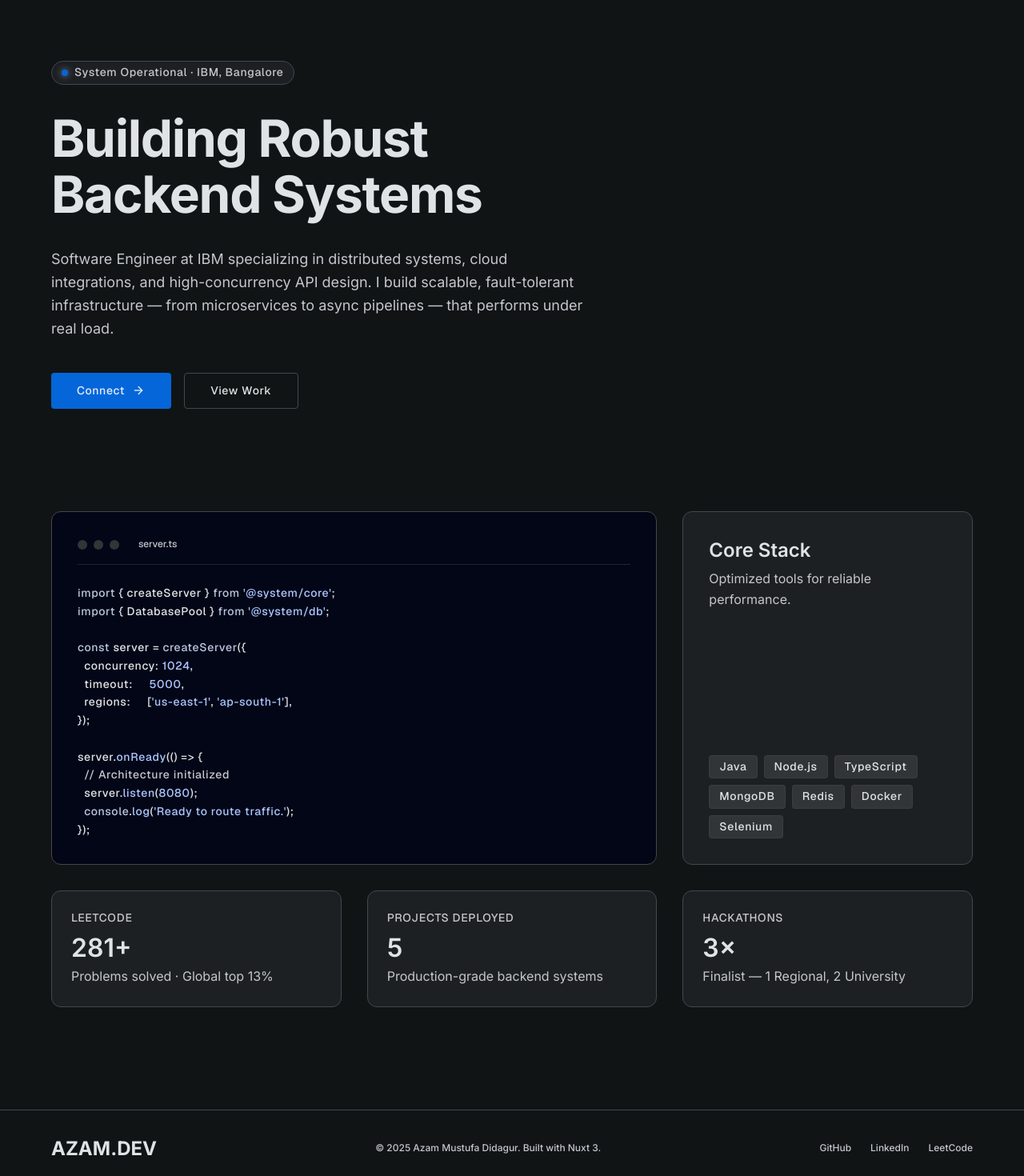
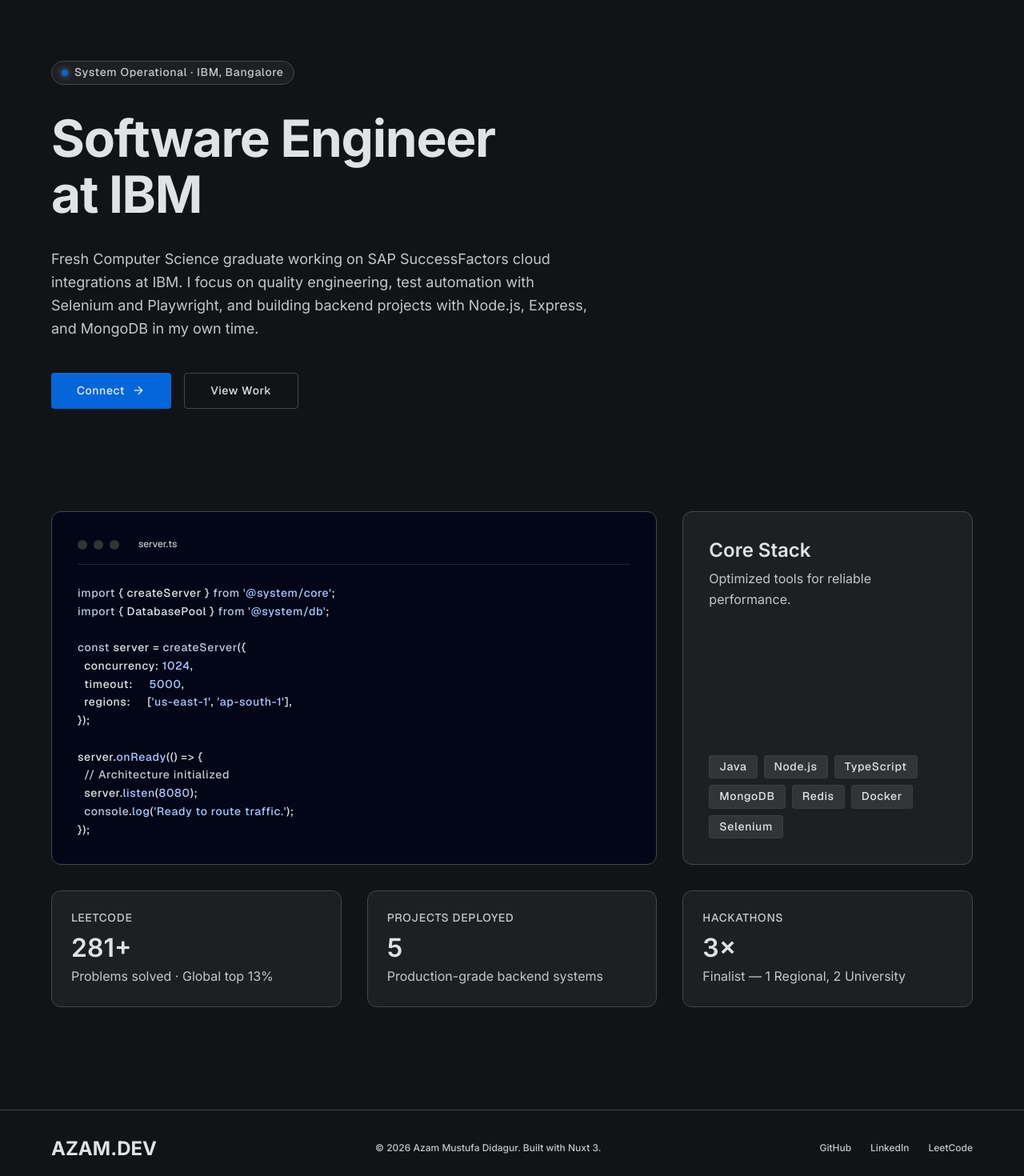
Before and after one commit to azammustafa66/portfolio-website, a Nuxt app: page / in a window 1280 px wide. Shown: the part 100-1570 px from the top of the page at 80% size. Built offline with nearby package versions, Linux system fonts and the light colour scheme.

Commit message:
Refactor code structure for improved readability and maintainability

```diff
--- a/layouts/default.vue
+++ b/layouts/default.vue
@@ -47,7 +47,7 @@
     <footer class="border-t border-outline-variant bg-background">
       <div class="flex flex-col md:flex-row justify-between items-center px-5 md:px-margin-desktop py-8 max-w-container mx-auto gap-4 md:gap-0">
         <span class="font-sans text-headline-md font-bold text-on-surface">AZAM.DEV</span>
-        <span class="text-caption text-on-surface-variant">© 2025 Azam Mustufa Didagur. Built with Nuxt 3.</span>
+        <span class="text-caption text-on-surface-variant">© {{ currentYear }} Azam Mustufa Didagur. Built with Nuxt 3.</span>
         <div class="flex gap-6">
           <a href="https://github.com/azammustafa66" target="_blank" rel="noopener" class="text-caption text-on-surface-variant hover:text-primary transition-colors">GitHub</a>
           <a href="https://www.linkedin.com/in/azam20/" target="_blank" rel="noopener" class="text-caption text-on-surface-variant hover:text-primary transition-colors">LinkedIn</a>
@@ -76,6 +76,7 @@
 import { useRoute } from 'vue-router'
 
 const route = useRoute()
+const currentYear = new Date().getFullYear()
 
 const navItems = [
   { label: 'Work', path: '/projects' },
--- a/pages/index.vue
+++ b/pages/index.vue
@@ -10,12 +10,13 @@
       </div>
 
       <h1 class="font-sans text-headline-xl-mobile md:text-headline-xl text-on-surface leading-tight">
-        Building Robust<br />Backend Systems
+        Software Engineer<br />at IBM
       </h1>
 
       <p class="font-sans text-body-lg text-on-surface-variant max-w-2xl">
-        Software Engineer at IBM specializing in distributed systems, cloud integrations, and high-concurrency API design.
-        I build scalable, fault-tolerant infrastructure — from microservices to async pipelines — that performs under real load.
+        Fresh Computer Science graduate working on SAP SuccessFactors cloud integrations at IBM.
+        I focus on quality engineering, test automation with Selenium and Playwright, and building
+        backend projects with Node.js, Express, and MongoDB in my own time.
       </p>
 
       <div class="flex flex-wrap gap-4 mt-2">
```
Also changed, not shown: 2 other files (tests, documents, lock files or other folders).
